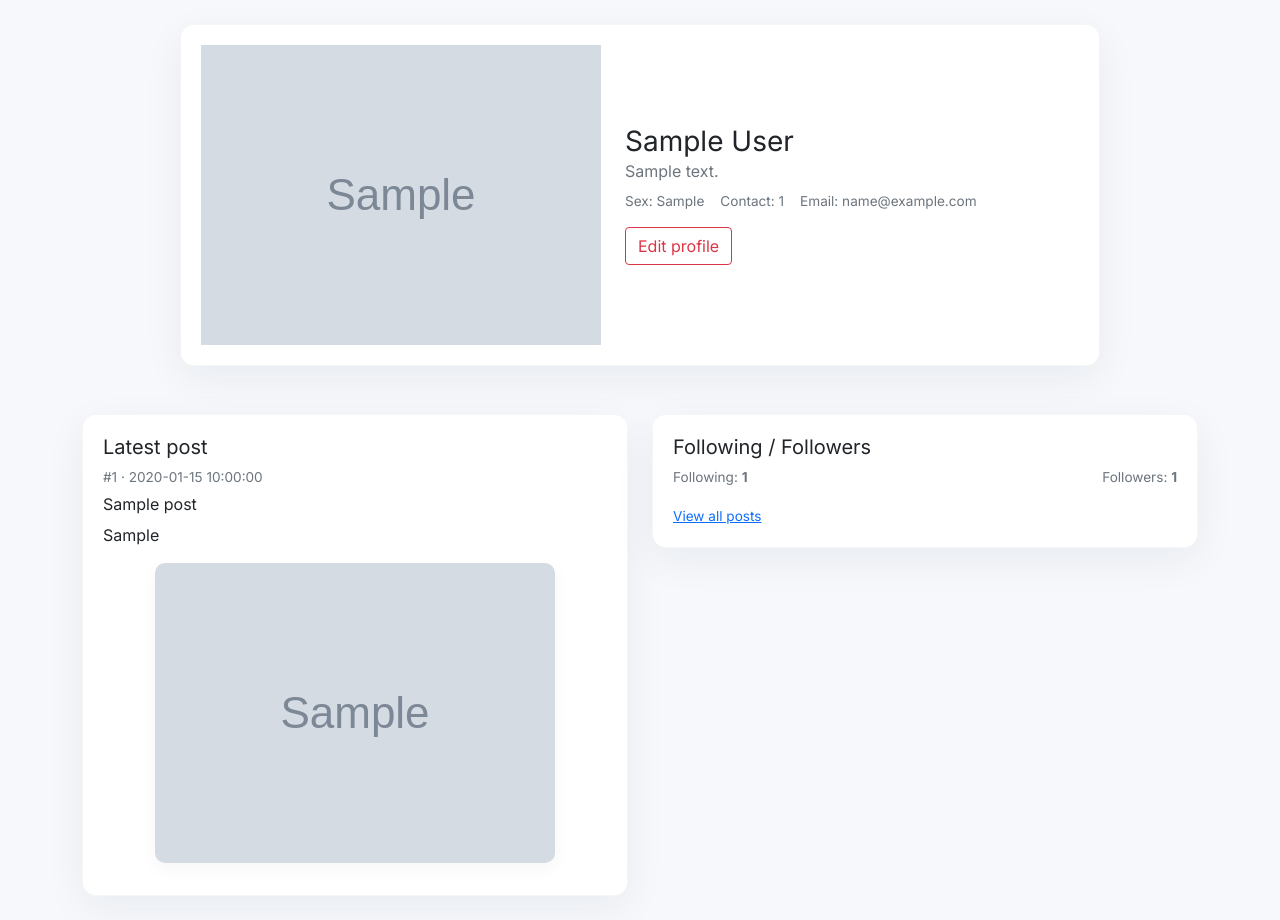
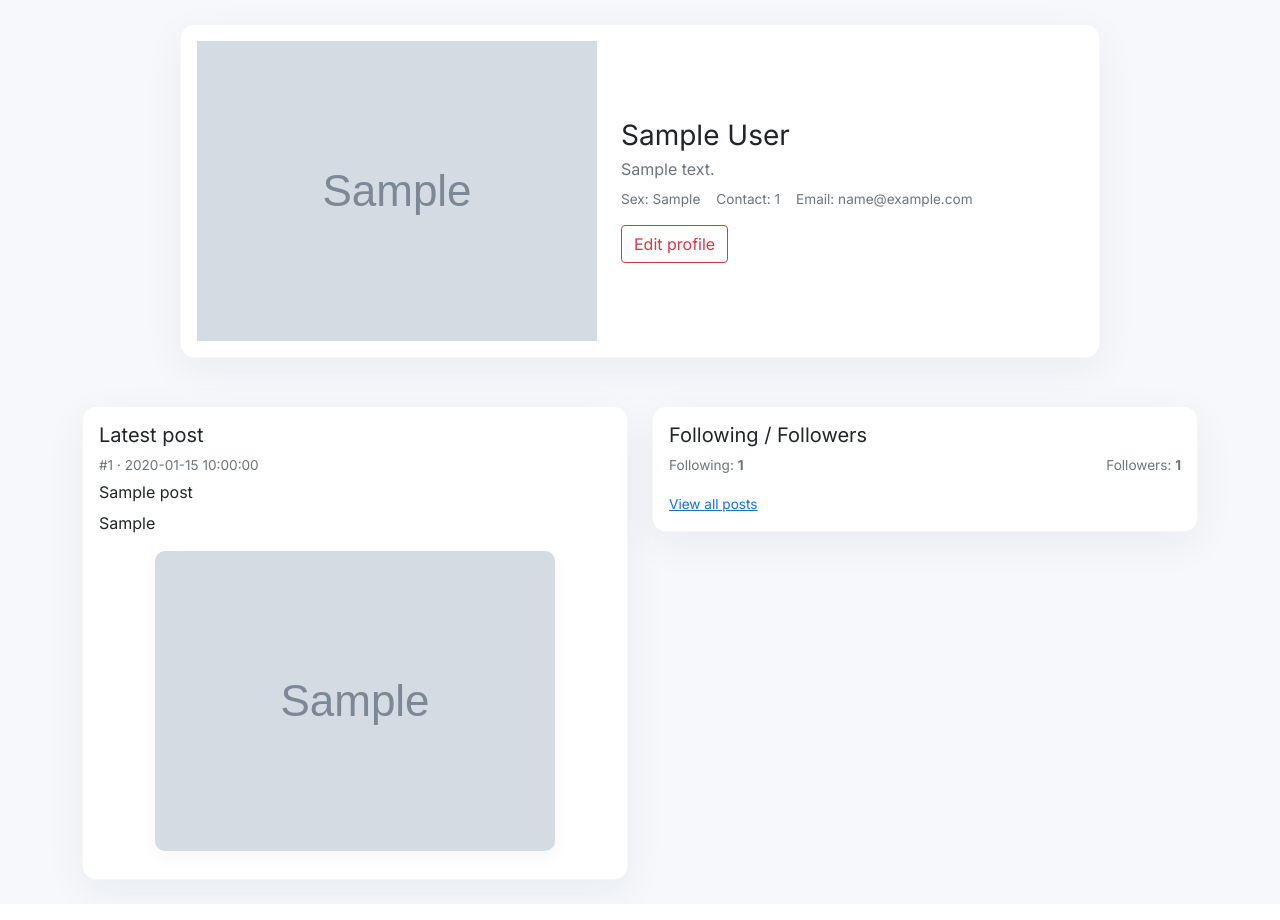
Before and after one commit to rishabh11336/Blogsite, a Flask app: page /1 in a window 1280 px wide. Shown: the part 56-976 px from the top of the page. Run offline with Flask 3, Linux system fonts and the light colour scheme; a user stored in the database is signed in; tables that the repository leaves empty hold one stand-in row (values such as "Sample post"); grey boxes marked "Sample" are stand-in pictures.

Commit message:
fixed profile

```diff
--- a/Blog_Site/templates/profile.html
+++ b/Blog_Site/templates/profile.html
@@ -1,16 +1,33 @@
 {% extends "base.html" %}
 {% block main %}
+
 <div class="container py-4">
-    <div class="post_border d-flex gap-4 align-items-center">
-  <img src="{{ (user.profile_pic if (user.profile_pic and (user.profile_pic.startswith('data:') or user.profile_pic.startswith('/'))) else url_for('static', filename=user.profile_pic or 'default.jpg')) }}" alt="avatar" class="avatar-lg">
-      <div class="flex-grow-1">
-        <h3 style="margin:0">{{ user.name }}</h3>
-        <div class="muted mb-2">{{ user.bio or 'No bio yet.' }}</div>
-        <div class="d-flex gap-3 flex-wrap">
-          <div class="small muted">Sex: {{ user.sex }}</div>
-          <div class="small muted">Contact: {{ user.contact_no or '—' }}</div>
-          <div class="small muted">Email: {{ user.email }}</div>
+
+  <!-- Profile Header -->
+  <section class="post_border p-3">
+    <div class="row g-4 align-items-center">
+
+      <!-- Avatar -->
+      <div class="col-auto">
+        <img class="avatar-lg" alt="avatar" src="{{
+            (user.profile_pic
+              if (user.profile_pic and (user.profile_pic.startswith('data:') or user.profile_pic.startswith('/')))
+              else url_for('static', filename=user.profile_pic or 'default.jpg'))
+          }}">
       </div>
+
+      <!-- User Meta -->
+      <div class="col">
+        <h3 class="mb-1">{{ user.name }}</h3>
+        <div class="text-muted mb-2">{{ user.bio or 'No bio yet.' }}</div>
+
+        <div class="d-flex flex-wrap gap-3 small text-muted">
+          <span>Sex: {{ user.sex or '—' }}</span>
+          <span>Contact: {{ user.contact_no or '—' }}</span>
+          <span>Email: {{ user.email }}</span>
+        </div>
+
+        <!-- Action Buttons -->
         <div class="mt-3">
           {% if follow_check == 'user' %}
           <a class="btn btn-outline-danger" href="/profile-edit-action/{{ id }}">Edit profile</a>
@@ -21,36 +38,63 @@
           {% endif %}
         </div>
       </div>
+
+    </div>
+  </section>
+
+
+  <!-- Content Grid -->
+  <div class="row mt-4 g-4">
+
+    <!-- Latest Post -->
+    <div class="col-12 col-lg-6">
+      <section class="post_border p-3">
+        <h5 class="mb-2">Latest post</h5>
+
+        {% if latest_post %}
+        <div class="text-muted small">
+          #{{ latest_post.post_id }} · {{ latest_post.time }}
         </div>
 
-    <div class="row mt-4 g-4">
+        <h6 class="mt-2">{{ latest_post.title }}</h6>
+
+        <div class="post-content">{{ latest_post.post }}</div>
+
+        {% if latest_post.image %}
+        <div class="mt-3 text-center">
+          <img class="post-image" alt="post image" src="{{
+                  latest_post.image
+                    if (latest_post.image.startswith('data:') or latest_post.image.startswith('/'))
+                    else url_for('static', filename=latest_post.image)
+                }}">
+        </div>
+        {% endif %}
+
+        {% else %}
+        <div class="text-muted">No Post Yet!</div>
+        {% endif %}
+      </section>
+    </div>
+
+
+    <!-- Follow Stats -->
     <div class="col-12 col-lg-6">
-        <div class="post_border">
-          <h5>Latest post</h5>
-          {% if latest_post %}
-            <div class="muted small">#{{ latest_post.post_id }} · {{ latest_post.time }}</div>
-            <h6 class="mt-2">{{ latest_post.title }}</h6>
-            <div class="post-content">{{ latest_post.post }}</div>
-            {% if latest_post.image %}
-              <div class="mt-3 text-center"><img src="{{ latest_post.image if (latest_post.image.startswith('data:') or latest_post.image.startswith('/')) else url_for('static', filename=latest_post.image) }}" class="post-image" alt="post image"></div>
-            {% endif %}
-          {% else %}
-            <div class="muted">No Post Yet!</div>
-          {% endif %}
+      <section class="post_border p-3">
+        <h5 class="mb-2">Following / Followers</h5>
+
+        <div class="d-flex justify-content-between small text-muted mt-2">
+          <span>Following: <strong>{{ follow }}</strong></span>
+          <span>Followers: <strong>{{ follower }}</strong></span>
         </div>
-      </div>
-      <div class="col-12 col-lg-6">
-        <div class="post_border">
-          <h5>Following / Followers</h5>
-          <div class="d-flex justify-content-between align-items-center mt-2">
-            <div class="text-muted small">Following: <strong>{{ follow }}</strong></div>
-            <div class="text-muted small">Followers: <strong>{{ follower }}</strong></div>
-          </div>
+
         <div class="mt-3">
           <a href="/blog/{{ id }}" class="small">View all posts</a>
         </div>
+      </section>
     </div>
+
   </div>
+
 </div>
-  </div>
+
 {% endblock %}
```
Lines whose indentation alone changed are shown as unchanged.
